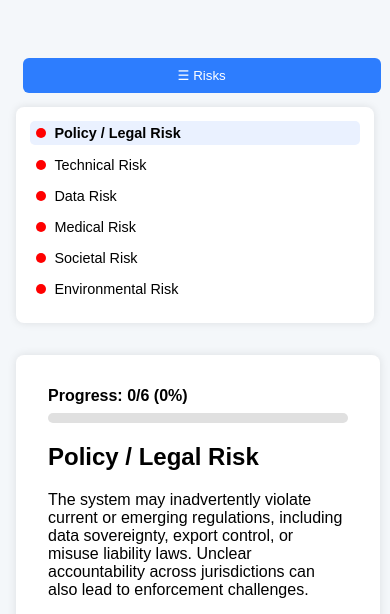
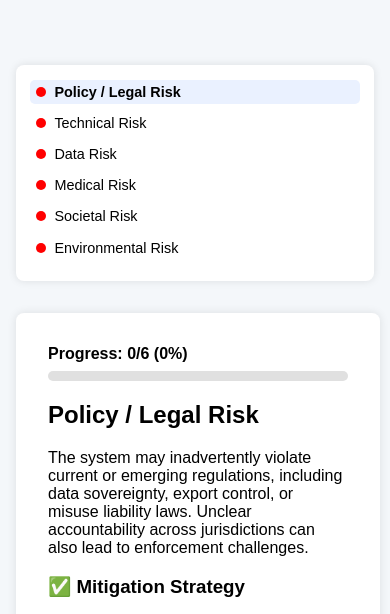
Before and after one commit to nickmalloy-interlocksystems/Risk-Dashboard, a plain HTML site: page index.html in a window 390 px wide. Shown: the part 207-821 px from the top of the page. Drawn offline with Linux system fonts and the light colour scheme.

Commit message:
removed unneeded button

```diff
--- a/index.html
+++ b/index.html
@@ -14,8 +14,6 @@
 
   <main>
     <aside id="sidebar">
-      <!-- Toggle button (mobile only) -->
-      <button id="toggleSidebar">☰ Risks</button>
 
       <!-- Sidebar risk selector -->
       <div id="risk-selector" class="open"></div>
```
